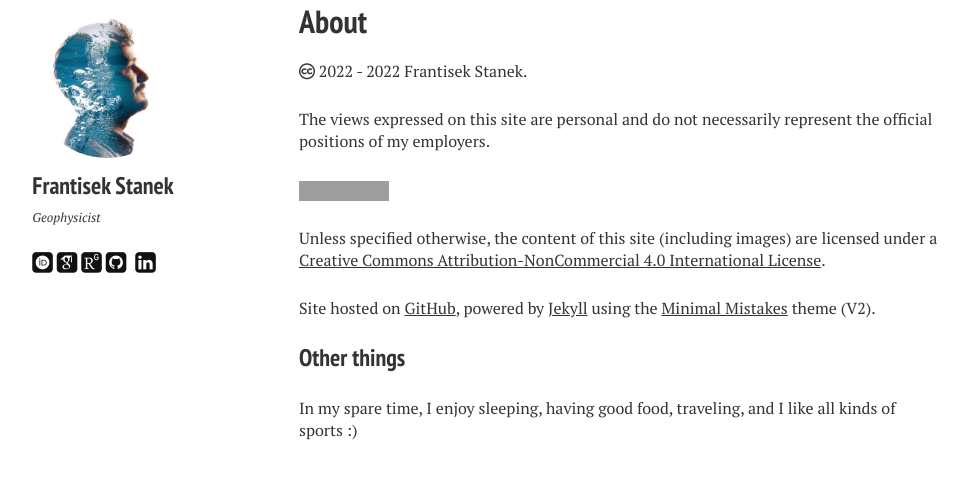
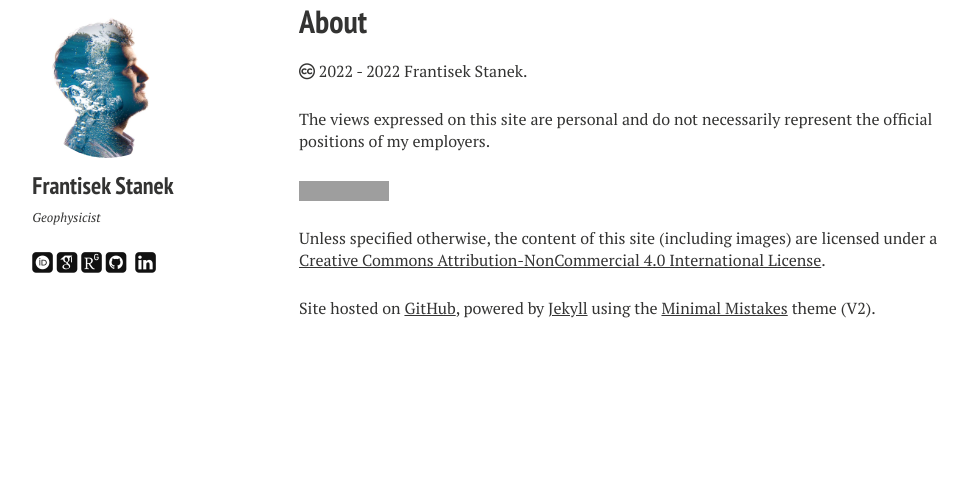
Before and after one commit to StanekFr/StanekFr.github.io, a Jekyll site: the page built from about/index.md, in a window 1280 px wide and 900 px high, scrolled down 720 px, cut to the strip 353-832 px from the top of the window. Shown: the whole strip, without its empty margins (21-989 px from the left). Built offline with Jekyll 4.4.1, drawn with Linux system fonts in a browser that asks for light colours; nearby versions of some CDN libraries; some web fonts are replaced; after the commit the page ends 1498 px from its top, so only the background shows below that; grey boxes are pictures that could not be loaded.

Commit message:
Update index.md

```diff
--- a/about/index.md
+++ b/about/index.md
@@ -25,7 +25,3 @@ Site hosted on <a href="https://pages.github.com/" rel="nofollow"> GitHub</a>, p
 <!--* [Posts]({{ site.url }}/images/fm-header-6.jpg): Valley on the way to Naimona’nyi Glacier (Tibet)-->
 <!--* [Team]({{ site.url }}/images/fm-header-7.jpg): Landmannalaugar, Iceland-->
 <!--* [About]({{ site.url }}/images/fm-header-8.jpg): Pyrenees, France -->
-
-### Other things
-
-In my spare time, I enjoy sleeping, having good food, traveling, and I like all kinds of sports :)
```
